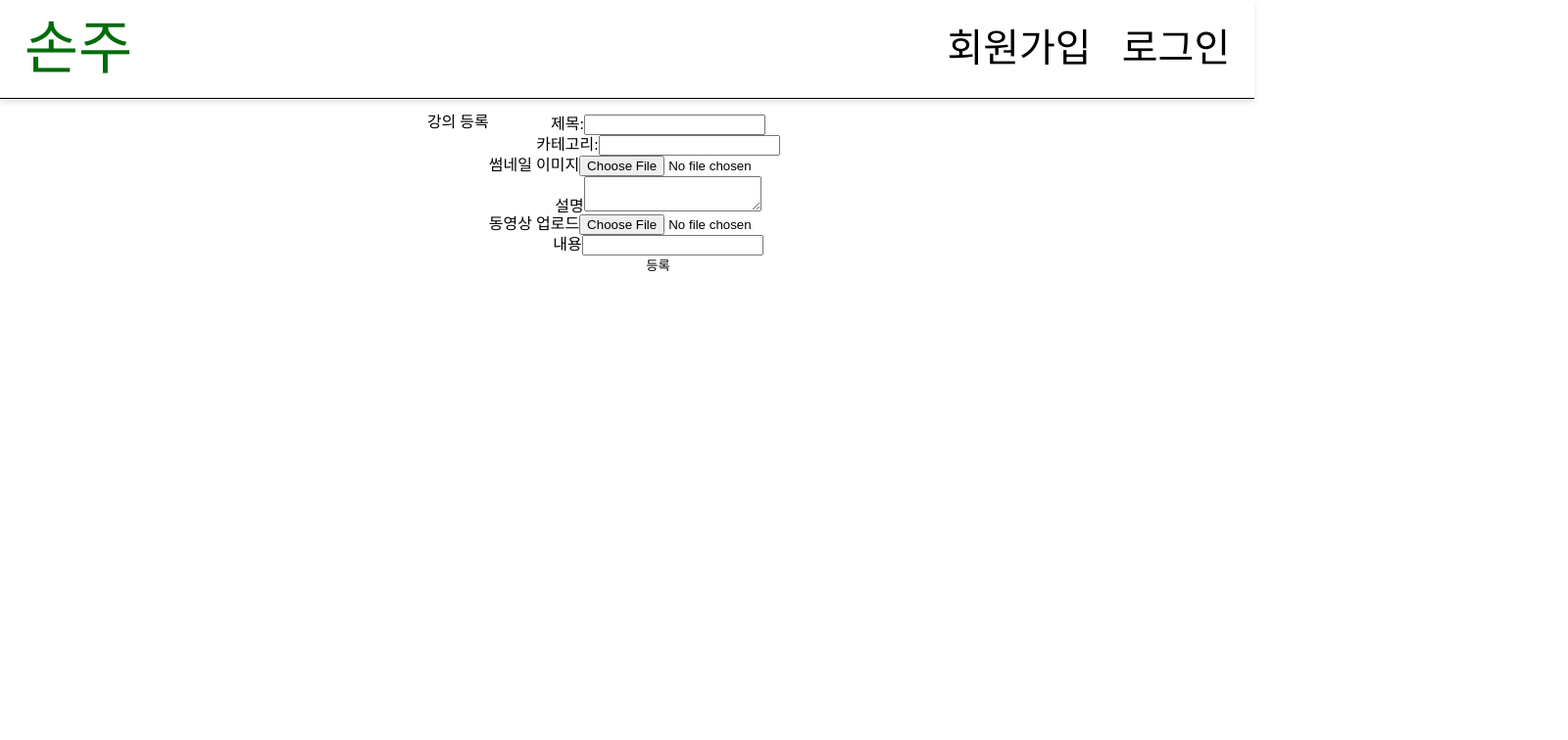
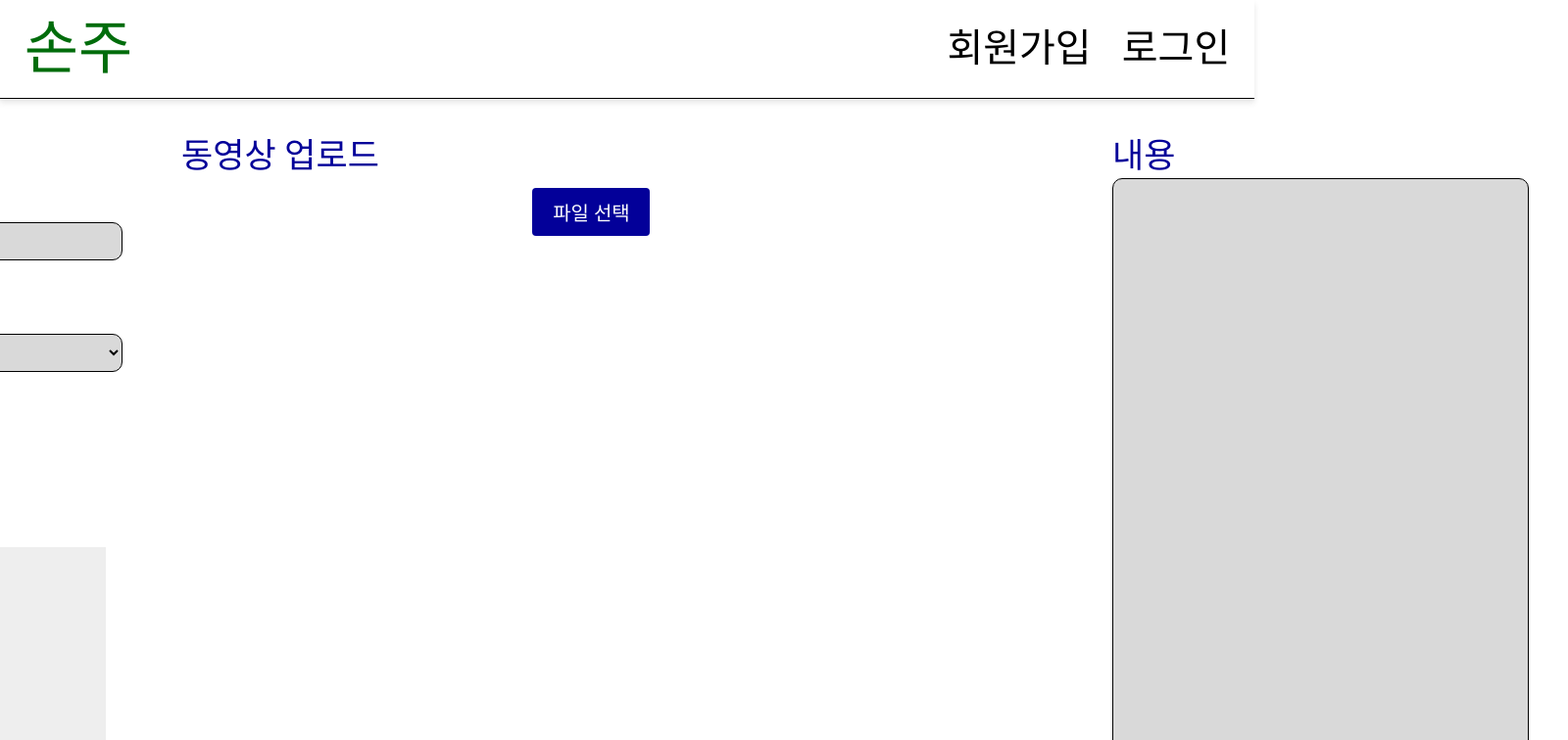
Before and after one commit to Likelion-Kwangwoon/2023Hackathon_2_FE, a React (Create React App) app in the folder gc_fe/: page /posting in a window 1280 px wide. Shown: the top 756 px of the page at 98% size, 1600 px wide, since content can reach past the window. Built offline with nearby package versions, Linux system fonts and the light colour scheme; a web font is replaced by a local one.

Commit message:
feat: postingPage

```diff
--- a/gc_fe/package.json
+++ b/gc_fe/package.json
@@ -14,6 +14,7 @@
     "react": "^18.2.0",
     "react-dom": "^18.2.0",
     "react-hook-form": "^7.45.4",
+    "react-player": "^2.12.0",
     "react-redux": "^8.1.2",
     "react-router-dom": "^6.14.2",
     "react-scripts": "5.0.1",
--- a/gc_fe/src/Router.js
+++ b/gc_fe/src/Router.js
@@ -16,7 +16,7 @@ export default function Router () {
       <Route path='/register' element={<RegisterPage />} />
       <Route element={<MainWrapper />}>
         <Route path='/' element={<MainPage />} />
-        <Route path='/lecture' element={<LecturePage />} />
+        <Route path='/lecture/:postId' element={<LecturePage />} />
         <Route path='/setting' element={<SettingPage />} />
         <Route path='/my' element={<MyPage />} />
         <Route path='/posting' element={<PostingPage />} />
--- /dev/null
+++ b/gc_fe/src/components/Category/categories.js
@@ -0,0 +1,30 @@
+export const categories = [
+  {
+    name:"금융거래",
+    category:"banking"
+  },
+  {
+    name:"키오스크",
+    category:"kiosk"
+  },
+  {
+    name:"홈쇼핑",
+    category:"shopping"
+  },
+  {
+    name:"스마트폰",
+    category:"smartphone"
+  },
+  {
+    name:"지하철",
+    category:"subway"
+  },
+  {
+    name:"쇼핑몰",
+    category:"Ecommerce"
+  },
+  {
+    name:"기타",
+    category:"etc"
+  },
+]
--- a/gc_fe/src/components/Header/style.js
+++ b/gc_fe/src/components/Header/style.js
@@ -36,7 +36,7 @@ export const NavLogo = styled.li`
   &:hover {
     transform: scale(1.1); /* 확대 비율 설정 */
   }
-  a {
+  span {
     color: ${(props) => props.theme.action.green} !important;
   }
 `
--- a/gc_fe/src/pages/lecturePage/style.js
+++ b/gc_fe/src/pages/lecturePage/style.js
@@ -1 +1,15 @@
 import styled from 'styled-components';
+
+export const LectureWrapper = styled.section`
+`
+export const LectureDIV = styled.div`
+`
+export const FirstWrapper = styled.div`
+`
+
+export const SecondWrapper = styled.div`
+`
+
+
+export const LastWrapper = styled.div`
+`
--- a/gc_fe/src/pages/mainPage/index.jsx
+++ b/gc_fe/src/pages/mainPage/index.jsx
@@ -24,7 +24,7 @@ export default function MainPage() {
       <S.SmartPhoneBtn>스마트폰</S.SmartPhoneBtn>
       <S.SubwayBtn>지하철</S.SubwayBtn>
       <S.EcommerceBtn>쇼핑몰</S.EcommerceBtn>
-      <S.BoardBtn>자유게시판</S.BoardBtn>
+      <S.BoardBtn>기타</S.BoardBtn>
     </S.CategoryWrap>
     <SearchedList />
     </S.MainLayout>
--- a/gc_fe/src/pages/postingPage/index.jsx
+++ b/gc_fe/src/pages/postingPage/index.jsx
@@ -1,7 +1,9 @@
 import React, { useState } from 'react';
-import { useForm } from 'react-hook-form';
+import { useForm, Controller } from 'react-hook-form';
 import { yupResolver } from '@hookform/resolvers/yup';
 import * as yup from 'yup';
+import { categories } from '../../components/Category/categories';
+import noimg from '../../assets/noimg.gif'
 import axios from 'axios';
 
 import * as S from './style';
@@ -10,7 +12,8 @@ import * as S from './style';
 
 export default function PostingPage() {
   const [videoPreview, setVideoPreview] = useState(null);
-  const [imagePreview, setImagePreview] = useState(null);
+  const [imagePreview, setImagePreview] = useState(noimg);
+
   const formSchema = yup.object().shape({
     title: yup
       .string()
@@ -23,7 +26,6 @@ export default function PostingPage() {
       .required('썸네일 이미지를 선택해주세요.')
       .test('fileSize', '이미지 파일이 너무 큽니다.', (value) => {
         if (!value) return true; // 이미지 파일이 없는 경우는 통과
-        console.log(String(value[0].size))
         // 이미지 파일의 크기를 제한 (5MB 이하)
         return value[0].size <= 100 * 1024 * 1024; // 5MB
       }),
@@ -37,7 +39,7 @@ export default function PostingPage() {
         if (!value) return true; // 동영상 파일이 없는 경우는 통과
 
         // 동영상 파일의 크기를 제한 (100MB 이하)
-        //return value[0].size <= 100 * 1024 * 1024; // 100MB
+        return value[0].size <= 100 * 1024 * 1024; // 100MB
       }),
     content: yup
       .string()
@@ -47,6 +49,7 @@ export default function PostingPage() {
     register,
     handleSubmit,
     setError,
+    control,
     formState: {errors}
   } = useForm({
     mode: 'onSubmit',
@@ -70,12 +73,12 @@ export default function PostingPage() {
           'Content-Type': 'multipart/form-data',
         },
       });
-      console.log('Video uploaded:', response.data);
+      console.log('Lecture uploaded:', response.data);
     } catch (error) {
       console.error('Error uploading video:', error);
       setError('uploadError', {
         type: 'manual',
-        message: '동영상 업로드 중 오류가 발생했습니다.',
+        message: '강의 업로드 중 오류가 발생했습니다.',
       });
     }
   };
@@ -87,6 +90,9 @@ export default function PostingPage() {
       const videoObjectUrl = URL.createObjectURL(selectedFile);
       setVideoPreview(videoObjectUrl);
     }
+    else {
+      setVideoPreview(null);
+    }
   };
   const handleImageFileChange = async(e) => {
     const selectedFile = e.target.files[0];
@@ -95,33 +101,51 @@ export default function PostingPage() {
       const ImageObjectUrl = URL.createObjectURL(selectedFile);
       setImagePreview(ImageObjectUrl);
     }
+    else {
+      setImagePreview(noimg);
+    }
   };
-
   return (
     <S.PostWrapper>
+      <S.UploadForm onSubmit={handleSubmit(onSubmit)}>
+        <S.FirstWrapper>
         <h2>강의 등록</h2>
-      <S.UploadForm onSubmit={handleSubmit(onSubmit)}>
-        <S.FormWrapper>
-          <S.FirstWrapper>
         <div>
-            <label>제목:</label>
+          <label>제목</label>
           <input type="text" name="title" {...register('title')} />
           {errors.title && <p>{errors.title.message}</p>}
         </div>
         <div>
-            <label>카테고리:</label>
-            <input type="text" name="category" {...register('category')} />
+          <label>카테고리</label>
           {errors.category && <p>{errors.category.message}</p>}
+          <Controller
+            name="category"
+            control={control}
+            render={({ field }) => (
+              <select {...field}>
+                <option value="">카테고리 선택</option>
+                {categories.map((category, index) => (
+                  <option key={index} value={category.category}>
+                    {category.name}
+                  </option>
+                ))}
+              </select>
+            )}
+          />
         </div>
         <div>
           <label>썸네일 이미지</label>
-            <input
+          <S.FileInputContainer>
+            <S.HiddenInput
               type="file"
               name="imageFile"
               accept="image/*"
-              onChange={handleImageFileChange}
-              {...register('imageFile')}
+              {...register('imageFile', {
+                onChange: e=> {handleImageFileChange(e)}
+              })}
             />
+            <S.CustomButton>파일 선택</S.CustomButton>
+          </S.FileInputContainer>
           {errors.imageFile && <p>{errors.imageFile.message}</p>}
         </div>
         {imagePreview && (
@@ -138,13 +162,17 @@ export default function PostingPage() {
         <S.SecondWrapper>
           <div>
             <label>동영상 업로드</label>
-              <input
+            <S.FileInputContainer>
+            <S.HiddenInput
               type="file"
               name="videoFile"
               accept="video/*"
-                onChange={handleVideoFileChange}
-                {...register('videoFile')}
+              {...register('videoFile', {
+                onChange: e=> {handleVideoFileChange(e)}
+              })}
             />
+            <S.CustomButton>파일 선택</S.CustomButton>
+          </S.FileInputContainer>
             {errors.videoFile && <p>{errors.videoFile.message}</p>}
           </div>
           {videoPreview && (
@@ -159,13 +187,12 @@ export default function PostingPage() {
         <S.LastWrapper>
           <div>
             <label>내용</label>
-              <input type="text" name="content" {...register('content')} />
+            <textarea type="text" name="content" {...register('content')} />
             {errors.content && <p>{errors.content.message}</p>}
           </div>
-            <button type="submit">등록</button>
+          <S.UploadBtn type="submit">등록</S.UploadBtn>
           {errors.uploadError && <p>{errors.uploadError.message}</p>}
         </S.LastWrapper>
-        </S.FormWrapper>
       </S.UploadForm>
     </S.PostWrapper>
   );
--- a/gc_fe/src/pages/postingPage/style.js
+++ b/gc_fe/src/pages/postingPage/style.js
@@ -1,21 +1,128 @@
 import styled from 'styled-components';
 
 export const PostWrapper = styled.section`
-  display: flex;
-
+  min-width: 1920px;
+  min-height: 900px;
 `
 
 export const UploadForm = styled.form`
+  grid-template-rows: 1fr 2fr 1fr;
+  display: flex;
+  font-size: 25px;
+  min-height: 900px;
 `
 
 export const FormWrapper = styled.div`
+  position: static;
+  margin: 0px;
+  padding: 10px;
+  font-size: 35px;
+  height: 900px;
+  display: flex;
+  flex-direction: column;
+  align-items: flex-start;
+
+  div {
+    padding: 10px;
+    width: 90%;
+    margin: 5px 0;
+
+    img{
+      width: 95%;
+      max-width: 95%;
+    }
+    video {
+      width: 95%;
+      max-width: 95%;
+    }
+  }
+  label {
+    color: ${(props) => props.theme.action.blue};
+    display: flex;
+    text-align: left;
+  }
+  input {
+    border-radius: 10px;
+    border: 1px solid #000;
+    background: #D9D9D9;
+    width: 100%;
+    height: 35px;
+    margin: 5px 0;
+  }
+  select {
+    border-radius: 10px;
+    border: 1px solid #000;
+    background: #D9D9D9;
+    width: 101.5%;
+    height: 39px;
+    margin: 5px 0;
+  }
+  textarea {
+    flex-grow: 1;
+    border-radius: 10px;
+    border: 1px solid #000;
+    margin: 5px 0;
+    background: #D9D9D9;
+    width: 100%;
+    height: 35px;
+  }
 `
+export const FileInputContainer = styled.div`
+  display: inline-block;
+  position: relative;
+`;
+
+export const HiddenInput = styled.input.attrs({
+  type: 'file',
+})`
+  position: absolute;
+  opacity: 0;
+  width: 100%;
+  height: 100%;
+  cursor: pointer;
+`;
+
+export const CustomButton = styled.button`
+  background-color: ${(props) => props.theme.action.blue};
+  color: #fff;
+  border: none;
+  padding: 10px;
+  width: 120px;
+  font-size: 20px;
+  border-radius: 4px;
+  cursor: pointer;
+`;
 export const FirstWrapper = styled(FormWrapper)`
+  width: 25%;
+  h2 {
+    font-size: 45px;
+  }
+  textarea {
+    height: 99px;
+  }
 `
 
 
 export const SecondWrapper = styled(FormWrapper)`
+  width: 50%;
 `
 
 export const LastWrapper = styled(FormWrapper)`
+  width: 25%;
+  textarea {
+    height: 760px;
+  }
+
 `
+
+export const UploadBtn = styled.button`
+  background-color: ${(props) => props.theme.action.blue};
+  color: #fff;
+  border: none;
+  padding: 10px;
+  width: 80px;
+  font-size: 20px;
+  border-radius: 4px;
+  cursor: pointer;
+  align-self: flex-end;
+`
```
Also changed, not shown: gc_fe/src/api/api.js (+14 -5 lines), gc_fe/src/components/Header/index.jsx (+30 -6 lines), gc_fe/src/components/searchedList/index.jsx (+6 -3 lines), gc_fe/src/pages/lecturePage/index.jsx (+41 -3 lines), gc_fe/src/assets/noimg.gif (added), 1 other file (tests, documents, lock files or other folders). Lines whose indentation alone changed are shown as unchanged.
